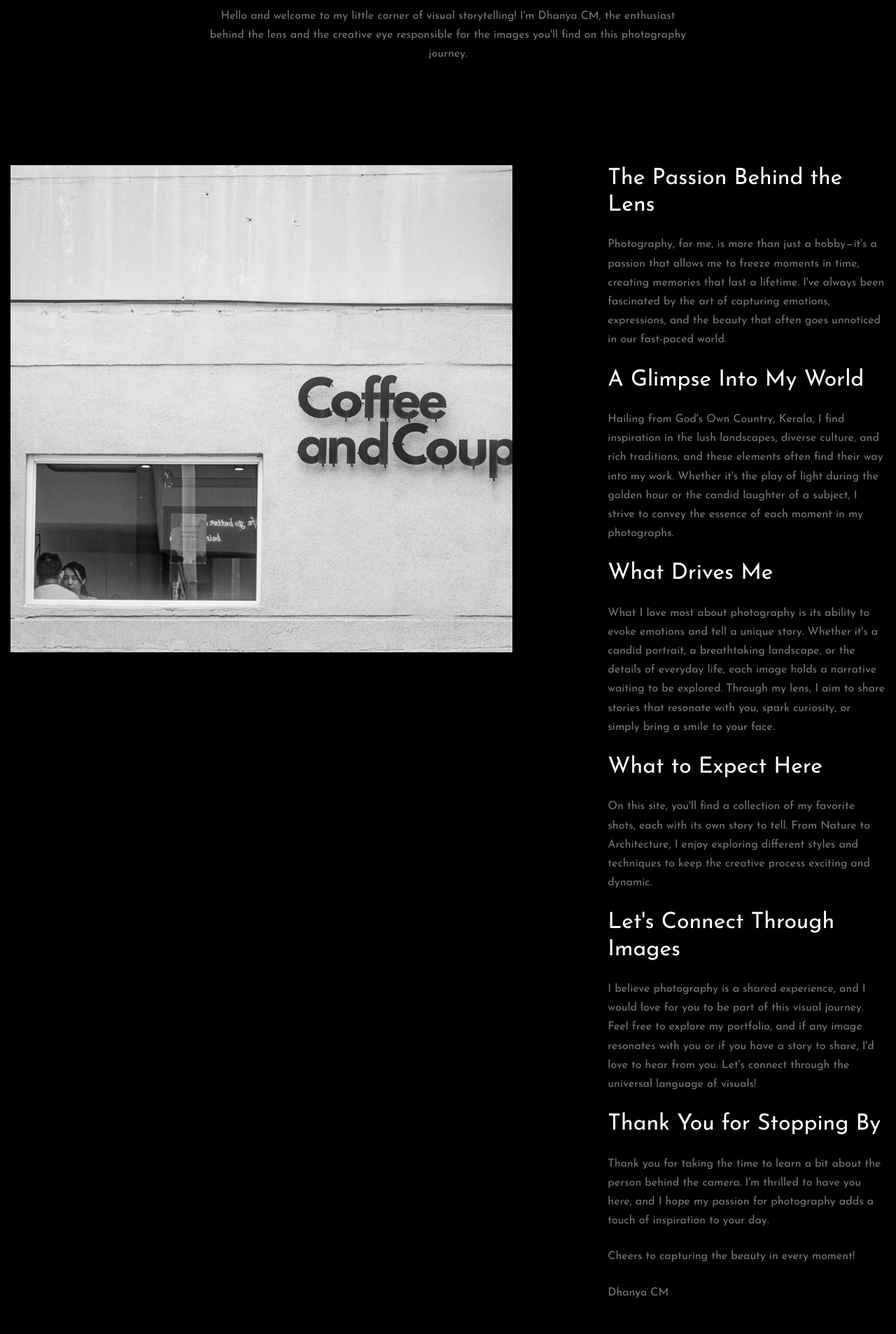
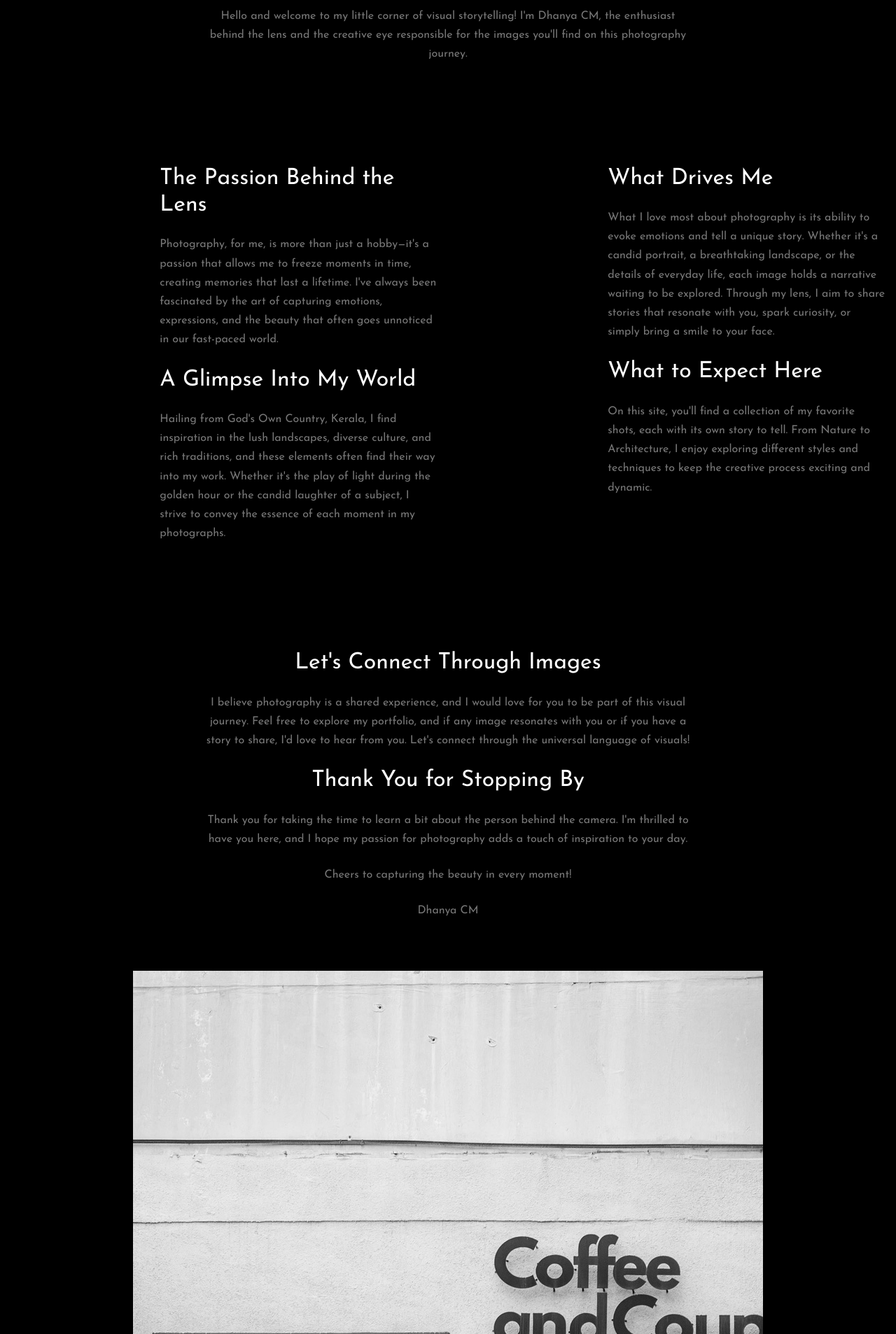
Before and after one commit to dhanyacm/peacockframes, a Jekyll site: the page built from about.html, in a window 1280 px wide. Shown: the part 799-2705 px from the top of the page at 70% size. Built offline with Jekyll 4.4.1, drawn with Linux system fonts in a browser that asks for light colours; some web fonts are replaced; a script that is not in the unit is left out.

Commit message:
Update about.html

```diff
--- a/about.html
+++ b/about.html
@@ -32,24 +32,31 @@ frontpage: false
           </div>
         </div>
 
+         <div class="row mb-5">
 
-        <div class="row mb-5">
-          <div class="col-md-7">
-            <img src="images/img_2.jpg" alt="Images" class="img-fluid">
-          </div>
           <div class="col-md-4 ml-auto">
-
             <h2 class="text-white font-weight-light mb-4">The Passion Behind the Lens</h2>
             <p class="mb-4">Photography, for me, is more than just a hobby—it's a passion that allows me to freeze moments in time, creating memories that last a lifetime. I've always been fascinated by the art of capturing emotions, expressions, and the beauty that often goes unnoticed in our fast-paced world.</p>
 
             <h2 class="text-white font-weight-light mb-4">A Glimpse Into My World</h2>
             <p class="mb-4">Hailing from God's Own Country, Kerala, I find inspiration in the lush landscapes, diverse culture, and rich traditions, and these elements often find their way into my work. Whether it's the play of light during the golden hour or the candid laughter of a subject, I strive to convey the essence of each moment in my photographs.</p>
 
-             <h2 class="text-white font-weight-light mb-4">What Drives Me</h2>
+          </div>
+
+          <div class="col-md-4 ml-auto">
+            <h2 class="text-white font-weight-light mb-4">What Drives Me</h2>
             <p class="mb-4">What I love most about photography is its ability to evoke emotions and tell a unique story. Whether it's a candid portrait, a breathtaking landscape, or the details of everyday life, each image holds a narrative waiting to be explored. Through my lens, I aim to share stories that resonate with you, spark curiosity, or simply bring a smile to your face.</p>
 
             <h2 class="text-white font-weight-light mb-4">What to Expect Here</h2>
             <p class="mb-4">On this site, you'll find a collection of my favorite shots, each with its own story to tell. From Nature to Architecture, I enjoy exploring different styles and techniques to keep the creative process exciting and dynamic.</p>
+
+          </div>
+
+        </div>
+
+         <div class="row site-section justify-content-center">
+
+          <div class="col-md-7 text-center mb-5">
 
             <h2 class="text-white font-weight-light mb-4">Let's Connect Through Images</h2>
             <p class="mb-4">I believe photography is a shared experience, and I would love for you to be part of this visual journey. Feel free to explore my portfolio, and if any image resonates with you or if you have a story to share, I'd love to hear from you. Let's connect through the universal language of visuals!</p>
@@ -57,14 +64,17 @@ frontpage: false
             <h2 class="text-white font-weight-light mb-4">Thank You for Stopping By</h2>
             <p class="mb-4">Thank you for taking the time to learn a bit about the person behind the camera. I'm thrilled to have you here, and I hope my passion for photography adds a touch of inspiration to your day.
             </p>
-            <p class="mb-4">Cheers to capturing the beauty in every moment!
-            </p>
-            <p class="mb-4">Dhanya CM
-            </p>
+            <p class="mb-4">Cheers to capturing the beauty in every moment!</p>
+            <p class="mb-4">Dhanya CM</p>
 
+         </div>
+
+        <div class="row mb-5">
+
+          <div class="col-md-12">
+            <img src="images/img_2.jpg" alt="Images" class="img-fluid">
           </div>
+
         </div>
-
-
       </div>
     </div>
```
